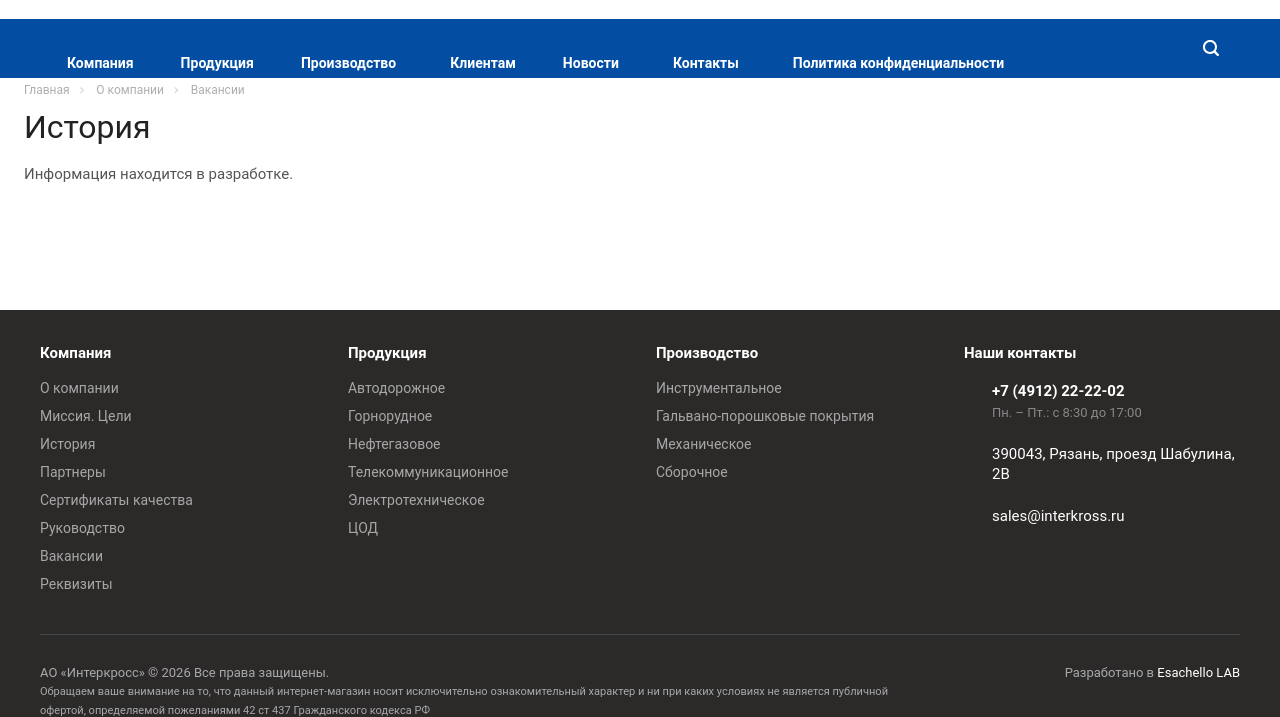
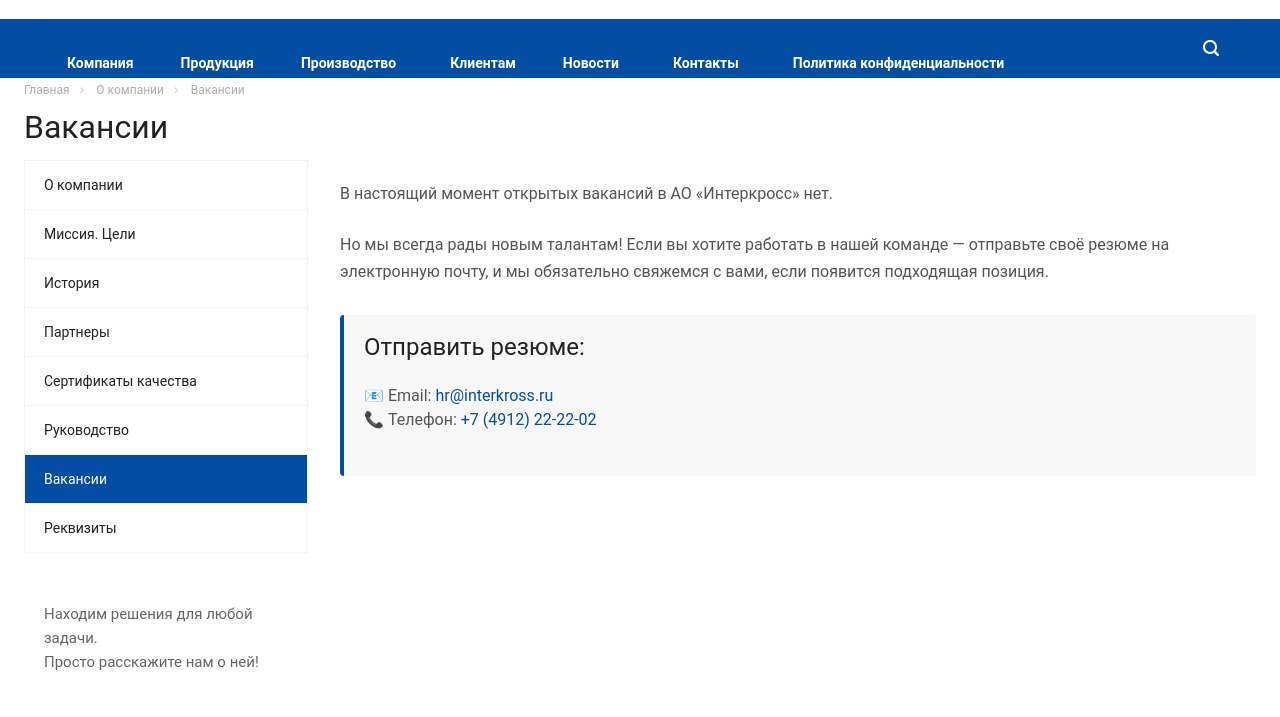
Before and after one commit to Makisima/intercross_pro, an Eleventy site: page src/company/vacancy/index.njk in a window 1280 px wide. Shown: the part 81-798 px from the top of the page. Built offline with nearby package versions, Linux system fonts and the light colour scheme; Eleventy itself is replaced by a stand-in of ours; files that its build step writes are made by us from their sources.

Commit message:
feat: наполнена страница Вакансии (сообщение об отсутствии вакансий + контакты)

```diff
--- a/src/company/vacancy/index.njk
+++ b/src/company/vacancy/index.njk
@@ -1,7 +1,7 @@
 ---
 layout: layout.njk
 title: "Вакансии — АО «Интеркросс»"
-description: "Актуальные вакансии АО «Интеркросс» в Рязани."
+description: "Актуальные вакансии АО «Интеркросс» в Рязани. Отправьте своё резюме на hr@interkross.ru."
 bodyClass: "header_nopacity header_fill_colored side_left all_title_2 mfixed_Y mfixed_view_always fill_bg_n mheader-v1 footer-v3 header-v1 title-v1 with_phones"
 ---
 <div class="body">
@@ -9,6 +9,7 @@ bodyClass: "header_nopacity header_fill_colored side_left all_title_2 mfixed_Y m
 	<div role="main" class="main banner-auto">
 		<div class="container">
 			<div class="maxwidth-theme">
+
 				<div class="breadcrumbs">
 					<ul class="breadcrumb">
 						<li><a href="/">Главная</a></li>
@@ -16,9 +17,56 @@ bodyClass: "header_nopacity header_fill_colored side_left all_title_2 mfixed_Y m
 						<li><span>Вакансии</span></li>
 					</ul>
 				</div>
-				<h1 id="pagetitle">История</h1>
-				<div class="text_block" style="margin-top: 20px;">
-					<p>Информация находится в разработке.</p>
+
+				<h1 id="pagetitle">Вакансии</h1>
+
+				<div class="row">
+					<!-- Боковое меню (слева) -->
+					<div class="col-md-3 col-sm-12 col-xs-12">
+						<aside class="sidebar">
+							<ul class="nav nav-list side-menu">
+								<li><a href="/company/">О компании</a></li>
+								<li><a href="/company/missiya-tseli/">Миссия. Цели</a></li>
+								<li><a href="/company/history/">История</a></li>
+								<li><a href="/company/partners/">Партнеры</a></li>
+								<li><a href="/company/licenses/">Сертификаты качества</a></li>
+								<li><a href="/company/staff/">Руководство</a></li>
+								<li class="active"><a href="/company/vacancy/">Вакансии</a></li>
+								<li><a href="/company/requisites/">Реквизиты</a></li>
+							</ul>
+						</aside>
+						<div class="sidearea">
+							<div class="include" style="padding: 20px 10px 0 20px; color: #666666;">
+								Находим решения для любой задачи.<br>
+								Просто расскажите нам о ней!
+							</div>
+						</div>
+					</div>
+
+					<!-- Основной контент (справа) -->
+					<div class="col-md-9 col-sm-12 col-xs-12 content-md">
+
+						<div class="text_block" style="margin-top: 20px;">
+							<p style="font-size: 16px; line-height: 1.7;">
+								В настоящий момент открытых вакансий в АО «Интеркросс» нет.
+							</p>
+							<p style="font-size: 16px; line-height: 1.7;">
+								Но мы всегда рады новым талантам! Если вы хотите работать в нашей команде —
+								отправьте своё резюме на электронную почту, и мы обязательно свяжемся с вами,
+								если появится подходящая позиция.
+							</p>
+
+							<div style="margin-top: 30px; padding: 20px; background: #f8f8f8; border-left: 4px solid #034EA2; border-radius: 4px;">
+								<h3 style="margin-top: 0;">Отправить резюме:</h3>
+								<p style="font-size: 16px;">
+									📧 Email: <a href="mailto:hr@interkross.ru">hr@interkross.ru</a><br>
+									📞 Телефон: <a href="tel:+74912222202">+7 (4912) 22-22-02</a>
+								</p>
+							</div>
+						</div>
+
+					</div>
+
 				</div>
 			</div>
 		</div>
```
